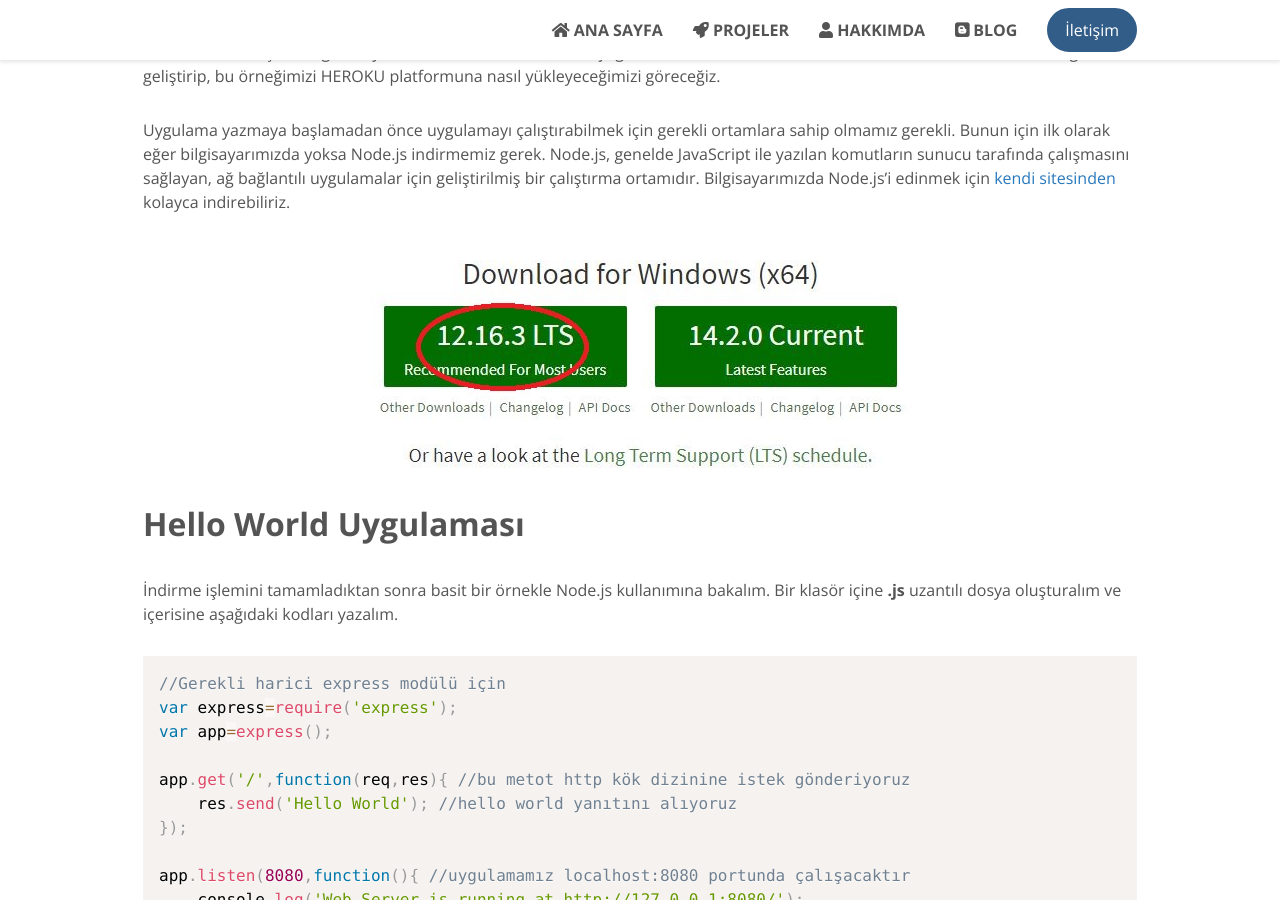
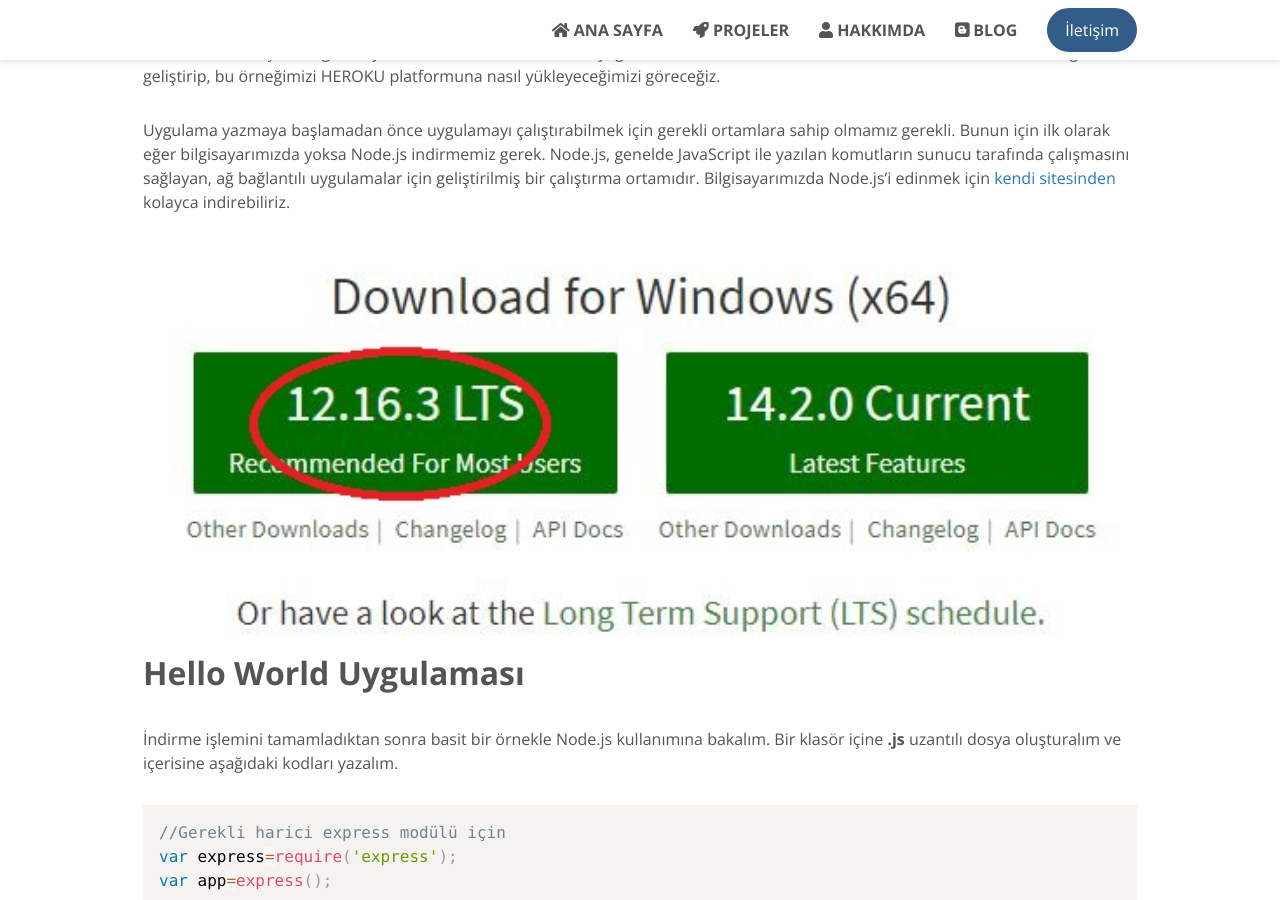
Before and after one commit to shrgrl/shrgrl.github.io, a Jekyll site: the page built from _restApi/index.html, in a window 1280 px wide and 900 px high, scrolled down 424 px. Built offline with Jekyll 4.4.1, drawn with Linux system fonts in a browser that asks for light colours; nearby versions of some CDN libraries; comment, search, counter and statistics services are not loaded.

Commit message:
Update index.html

```diff
--- a/_restApi/index.html
+++ b/_restApi/index.html
@@ -11,7 +11,7 @@
 bilgisayarımızda yoksa Node.js indirmemiz gerek. Node.js, genelde JavaScript ile yazılan komutların sunucu tarafında çalışmasını
 sağlayan, ağ bağlantılı uygulamalar için geliştirilmiş bir çalıştırma ortamıdır. Bilgisayarımızda Node.js’i edinmek için
 <a href="https://nodejs.org/en/" target="_blank">kendi sitesinden</a> kolayca indirebiliriz.</p>
-<img src="{{ base }}/assets/images/restApi/node.jpg" style="display: block; margin: auto;"><br>
+<img class="img-fluid" src="{{ base }}/assets/images/restApi/node.jpg" alt="node"><br>
 
 <h4><b>Hello World Uygulaması</b></h4>
 <p>İndirme işlemini tamamladıktan sonra basit bir örnekle Node.js kullanımına bakalım. Bir klasör içine <b>.js</b> uzantılı dosya oluşturalım
@@ -45,7 +45,7 @@
 
 <p>Tarayıcımızda <b>localhost:8080</b> portunu çalıştırarak sonucu görebiliriz.</p>
 
-<img src="{{ base }}/assets/images/restApi/helloworld.jpg" style="display: block; margin: auto;"><br>
+<img class="img-fluid" src="{{ base }}/assets/images/restApi/helloworld.jpg" alt="helloworld"><br>
 
 <p>Bu şekilde basit ve temel bir <b>Node.js, Express</b> uygulamasını nasıl çalıştırabileceğimizi görmüş olduk. Buradan sonra sizlere bir JSON
 dosyasından çekilen verileri tarayıcıda nasıl göstereceğimizden bahsedeceğim ve ileride geliştireceğimiz farklı uygulamalarda bu verileri
@@ -90,7 +90,7 @@
 {% endhighlight %}
 
 <p>Tarayıcıda çalıştırdığımızda aldığımız sonuç şu şekilde olacaktır.</p>
-<img src="{{ base }}/assets/images/restApi/api.jpg" style="display: block; margin: auto;"><br>
+<img class="img-fluid" src="{{ base }}/assets/images/restApi/api.jpg" alt="api"><br>
 
 <p>Buraya kadar <b>“REST API, yazılım geliştiricilerin HTTP protokolünü kullanarak GET ve POST gibi isteklerde bulunup, bu isteklere çeşitli
 formatlarda yanıt aldığı bir sistemdir.”</b> tanımlamasını pratik yaparak kavramaya çalıştık. Bundan sonraki adımda kendi geliştirdiğimiz
@@ -103,15 +103,16 @@
 <p>Heroku, her dili desteklemiyor. <b>Node.js, Ruby, Java, PHP, Python, Go, Scala, Clojure</b> gibi dillerde yazılmış uygulamalarınızı Heroku’ya
 yükleyip ücretsiz domain kullanabilirsiniz. Kendi uygulamamızı yüklemek için ilk önce hesap oluşturmamız gerekli. Heroku’nun kendi
 sitesine girerek hesap oluşturabilirsiniz.</p>
-<img src="{{ base }}/assets/images/restApi/herokucreate.jpg" style="display: block; margin: auto;"><br>
+<img class="img-fluid" src="{{ base }}/assets/images/restApi/herokucreate.jpg" alt="herokucreate"><br>
 
 <p>Daha sonra uygulamaları kontrol edebilmek için <b>Heroku CLI</b> kurulumumuzu yapmamız gerek.</p>
-<img src="{{ base }}/assets/images/restApi/herokucli.jpg" style="display: block; margin: auto;"><br>
+<img class="img-fluid" src="{{ base }}/assets/images/restApi/herokucli.jpg" alt="herokucli"><br>
 
 <p>Kullandığınız işletim sistemine uygun bağlantıdan indirme işlemini yapabilirsiniz. Ben Windows kullandığım için şekildeki bağlantıyı
 indirdim. İndirilen dosyadan basit ve hızlıca HerokuCLI kurulumumuzu tamamlıyoruz. Sorunsuz bir şekilde kurulumu tamamladığımızı
 teyit etmek için command prompt açarak versiyon kontrolü yapalım.</p>
-<img src="{{ base }}/assets/images/restApi/herokuversion.jpg" style="display: block; margin: auto;"><br>
+<img class="img-fluid" src="{{ base }}/assets/images/restApi/herokuversion.jpg" alt="herokuversion"><br>
+
 
 <p>Buradan sonra yapmamız gereken birkaç şey var. Heroku ile uygulamayı çalıştırabilmemiz için bu dizin içerisinde bazı eklemeler ve
 değişiklikler yapacağız. İlk önce <b>procfile</b> isimli uzantısız bir dosya oluşturalım ve içerisine aşağıdaki satırı ekleyelim.</p>
@@ -154,14 +155,16 @@
 $ npm install cors -s
 $ node app.js
 {% endhighlight %}
-<img src="{{ base }}/assets/images/restApi/api.jpg" style="display: block; margin: auto;"><br>
+<img class="img-fluid" src="{{ base }}/assets/images/restApi/api.jpg" alt="api"><br>
+
 
 <p>Gördüğümüz gibi uygulamamız local bilgisayarımızda yaptığımız değişiklikler sonucu da sorunsuz bir şekilde çalıştı. Buraya kadar
 sorun yoksa esas kısma geçebiliriz. Uygulamayı Github üzerinden yükleyeceğimiz için önce Github’da yeni bir proje oluşturalım.</p>
-<img src="{{ base }}/assets/images/restApi/githubrepo.jpg" style="display: block; margin: auto;"><br>
+<img class="img-fluid" src="{{ base }}/assets/images/restApi/githubrepo.jpg" alt="githubrepo"><br>
 
 <p>Daha sonra <b>Github Bash</b> kullanarak uygulamayı Github projemize aşağıdaki komutlar ile ekleyelim.</p>
-<img src="{{ base }}/assets/images/restApi/gitbash.jpg" style="display: block; margin: auto;"><br>
+<img class="img-fluid" src="{{ base }}/assets/images/restApi/gitbash.jpg" alt="gitbash"><br>
+
 {% highlight language %}
 $ git init
 $ git add .
@@ -171,7 +174,8 @@
 {% endhighlight %}
 
 <p>Bütün komutlar bittikten sonra uygulamamız Github projemize yüklenmiş demektir.</p>
-<img src="{{ base }}/assets/images/restApi/githubrepo2.jpg" style="display: block; margin: auto;"><br>
+<img class="img-fluid" src="{{ base }}/assets/images/restApi/githubrepo2.jpg" alt="githubrepo2"><br>
+
 
 <p>Daha sonra Github projemizi bilgisayarımıza clone edeceğiz ve Heroku'ya yükleyeceğiz. Daha detaylı bilgi için Heroku’nun kendi
 sitesindeki Node.js projelerinin yüklenmesi ile ilgili yazıya <a href="https://devcenter.heroku.com/articles/getting-started-with-nodejs" target="_blank">buradan</a> bakabilirsiniz.</p>
@@ -180,8 +184,9 @@
 {% highlight language %}
 $ heroku login
 {% endhighlight %}
-<img src="{{ base }}/assets/images/restApi/herokulogin.jpg" style="display: block; margin: auto;"><br>
-<img src="{{ base }}/assets/images/restApi/herokulogin2.jpg" style="display: block; margin: auto;"><br>
+<img class="img-fluid" src="{{ base }}/assets/images/restApi/herokulogin.jpg" alt="herokulogin"><br>
+<img class="img-fluid" src="{{ base }}/assets/images/restApi/herokulogin2.jpg" alt="herokulogin2"><br>
+
 
 <p>Başarılı bir şekilde girişi tamamladıktan sonra Github projemizi bilgisayarımıza clone ediyoruz.</p>
 {% highlight language %}
@@ -194,7 +199,7 @@
 {% highlight language %}
 $ heroku create restapi-for-blog
 {% endhighlight %}
-<img src="{{ base }}/assets/images/restApi/herokucreate2.jpg" style="display: block; margin: auto;"><br>
+<img class="img-fluid" src="{{ base }}/assets/images/restApi/herokucreate2.jpg" alt="herokucreate2"><br>
 
 <p>Yeni projeyi başarılı bir şekilde oluşturduğumuzdan emin olalım çünkü Heroku isimlendirme konusunda biraz seçici olabiliyor😊 Son işlem
 olarak da uygulamayı oluşturduğumuz Heroku projesine yükleyeceğiz.</p>
@@ -204,7 +209,7 @@
 
 <p>Hatasız sonuç elde ettiğimizden emin olalım. Eğer herşey yolunda gitmişse bu komutun çalışması bittikten sonra çıktının son kısmında
 aşağıdakine benzer bir sonuç olmalıdır.</p>
-<img src="{{ base }}/assets/images/restApi/done.jpg" style="display: block; margin: auto;"><br>
+<img class="img-fluid" src="{{ base }}/assets/images/restApi/done.jpg" alt="done"><br>
 
 <p>Uygulamamız başarılı şekilde yüklendi ve şimdi çalıştırabiliriz.</p>
 {% highlight language %}
@@ -212,13 +217,13 @@
 {% endhighlight %}
 
 <p>Komutunun ardından tarayıcıda otomatik bir sekme açılacaktır.</p>
-<img src="{{ base }}/assets/images/restApi/herokuapp.jpg" style="display: block; margin: auto;"><br>
+<img class="img-fluid" src="{{ base }}/assets/images/restApi/herokuapp.jpg" alt="herokuapp"><br>
 
 <p>Ya da Heroku hesabınızda oluşturduğunuz projenin sağ üst köşesindeki <b>Open app</b> sekmesine tıklayarak çalıştırabilirsiniz.</p>
-<img class="img-fluid" src="{{ base }}/assets/images/restApi/herokuopen.jpg" alt="herokuopen">
+<img class="img-fluid" src="{{ base }}/assets/images/restApi/herokuopen.jpg" alt="herokuopen"><br>
 
 <p>Artık ücretsiz bir RestAPI domaine sahipsiniz.</p>
-<img class="img-fluid" src="{{ base }}/assets/images/restApi/domain.jpg" alt="domain">
+<img class="img-fluid" src="{{ base }}/assets/images/restApi/domain.jpg" alt="domain"><br>
 
 <p>Dilediğiniz projelerde bu API’yi kullanabilirsiniz. Verileri ücretsiz API’ye dönüştürmek için bu yazım umarım sizler için de faydalı
 olur. Bir sonraki yayında görüşmek üzere...&#128151;</p>
```
